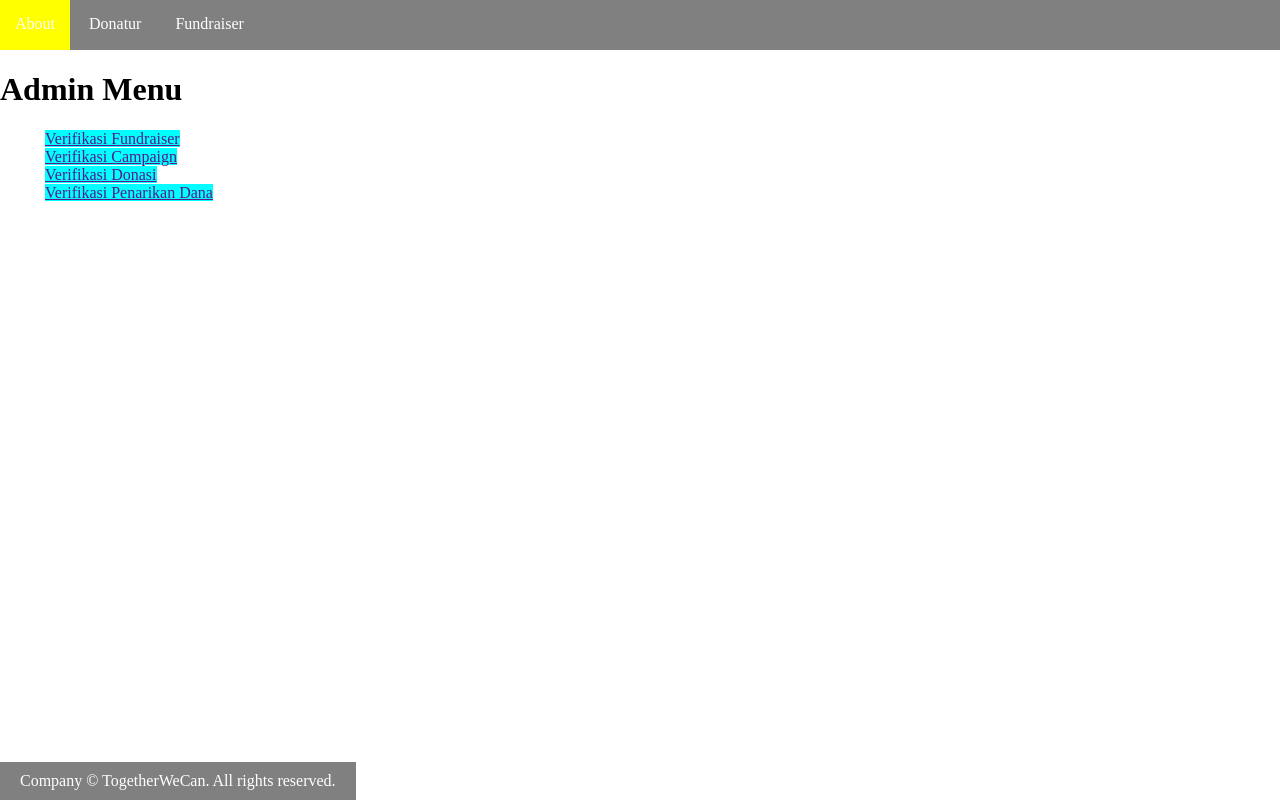
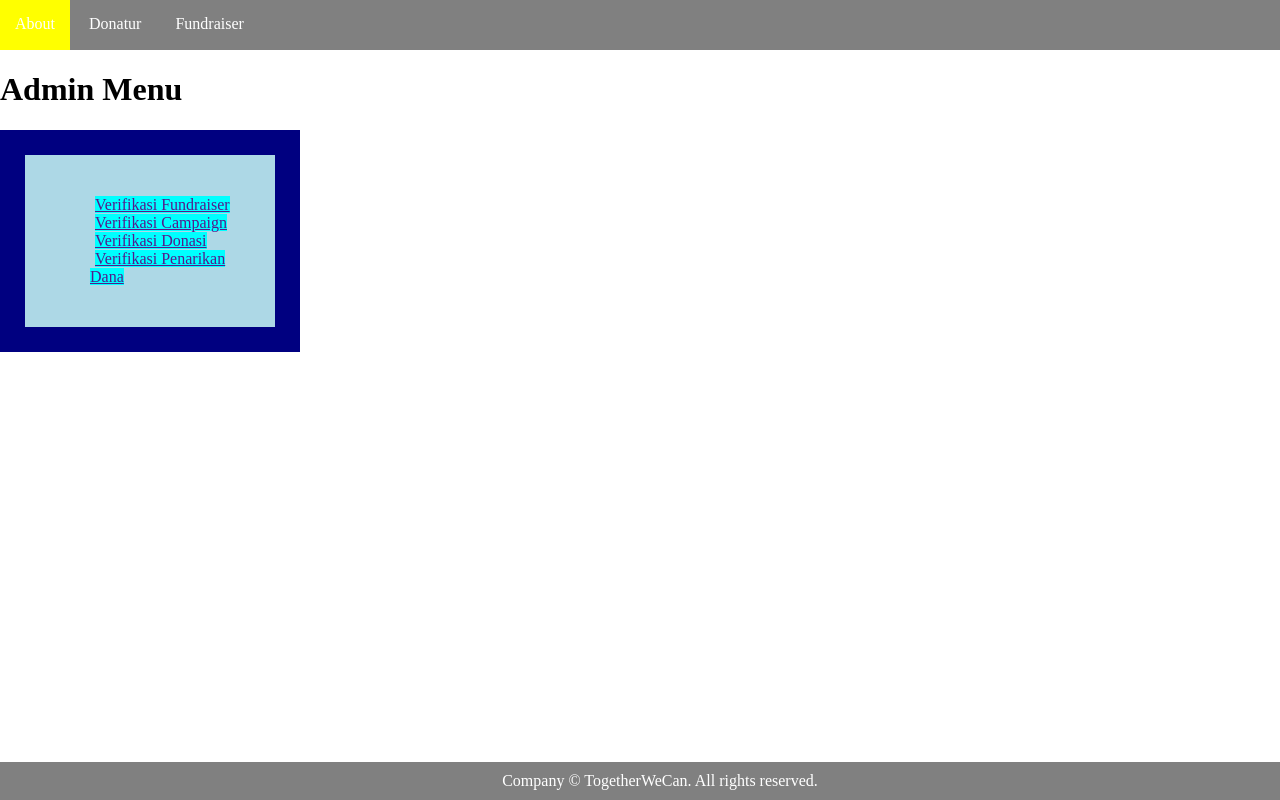
Before and after one commit to ggmich/Modul, a PHP site: page /adminMenu.php in a window 1280 px wide. Run offline with PHP 8.4, Linux system fonts and the light colour scheme.

Commit message:
footer dah rapih

```diff
--- a/TugasBesar/View/adminMenu.php
+++ b/TugasBesar/View/adminMenu.php
@@ -10,7 +10,7 @@
 </head>
 
 <body>
-    <nav class="admin">
+    <div class="admin">
         <ul style="list-style: none;">
             <li><a href="">Verifikasi Fundraiser</a></li>
             <li><a href="">Verifikasi Campaign</a></li>
@@ -18,6 +18,5 @@
             <li><a href="">Verifikasi Penarikan Dana</a></li>
         </ul>
     </div>
-    </div>
 </body>
 <?php include_once "../View/footer.html"; ?>
--- a/TugasBesar/View/style/adminMenu.css
+++ b/TugasBesar/View/style/adminMenu.css
@@ -9,7 +9,13 @@ img {
     width: 200px;
     height: 200px;
   }
- nav.admin ul li a{
+ div.admin ul li a{
     background: aqua;
     margin: 5px;
   }
+  div.admin{
+    background-color: lightblue;
+    width: 200px;
+    padding: 25px;
+    border: 25px solid navy;
+  }
--- a/TugasBesar/View/style/footer.css
+++ b/TugasBesar/View/style/footer.css
@@ -13,4 +13,5 @@
    display: block;
    position: fixed;
 bottom:0px;
+width: 100%;
     }
```
